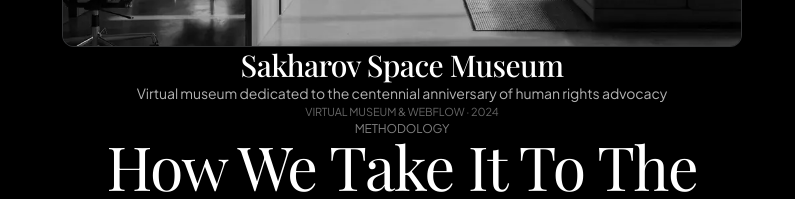
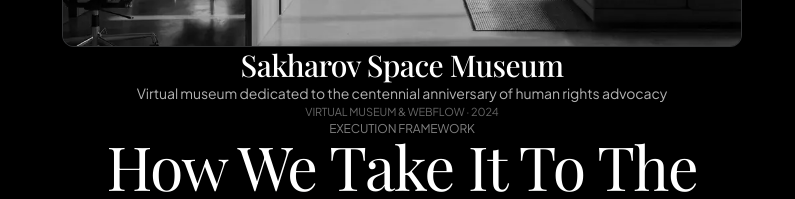
Before and after one commit to byanam/agencyyy, a React (Vite) app: page / in a window 1280 px wide. Shown: the part 3240-3439 px from the top of the page, without its empty margins (238-1033 px from the left). Built offline with nearby package versions, Linux system fonts and the light colour scheme; a web font is replaced by a local one.

Commit message:
copy(process): refine section tag from Methodology to Execution Framework

```diff
--- a/src/components/ProcessStack.jsx
+++ b/src/components/ProcessStack.jsx
@@ -24,7 +24,7 @@
           transition={{ duration: 0.7, ease }}
         >
           <span className="mb-3 font-sans-swiss text-[11px] sm:text-xs uppercase tracking-[0.25em] text-white/50">
-            Methodology
+            Execution Framework
           </span>
           <h2
             className="text-editorial-section text-white text-center"
```
